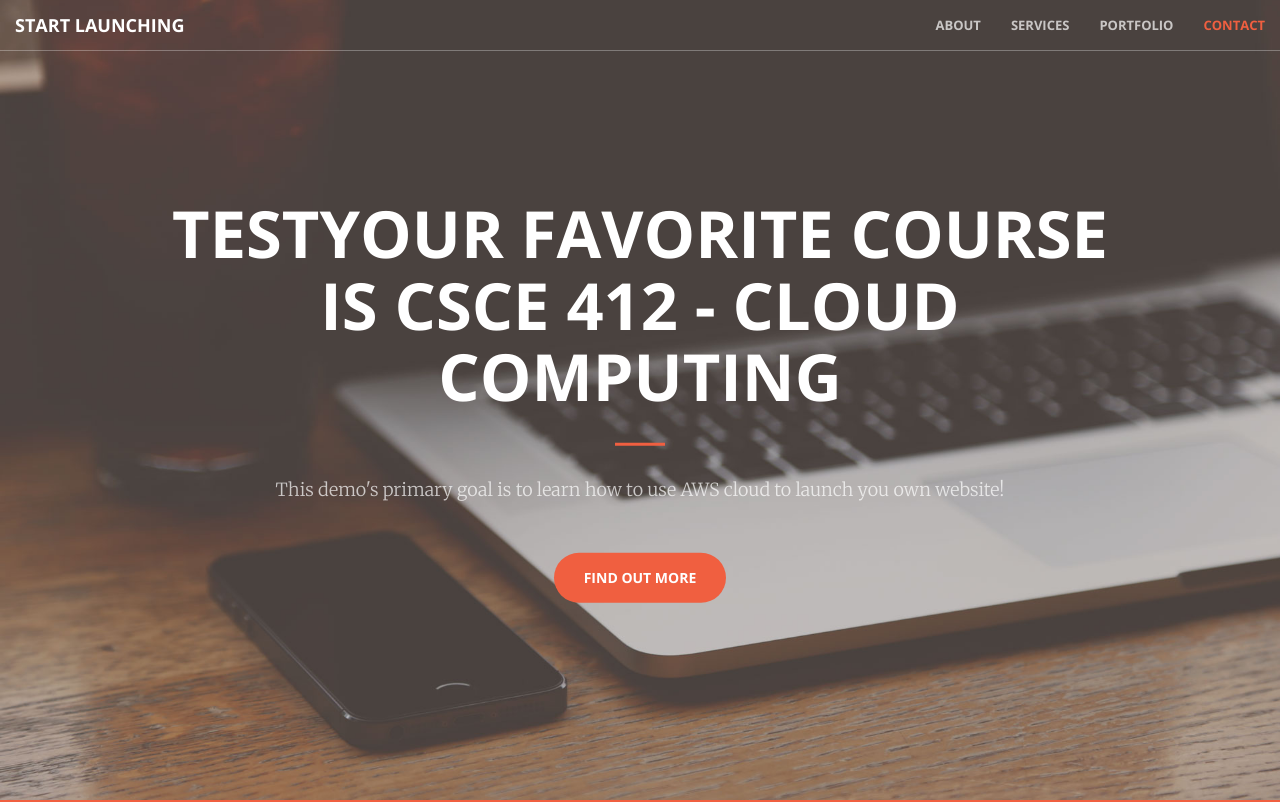
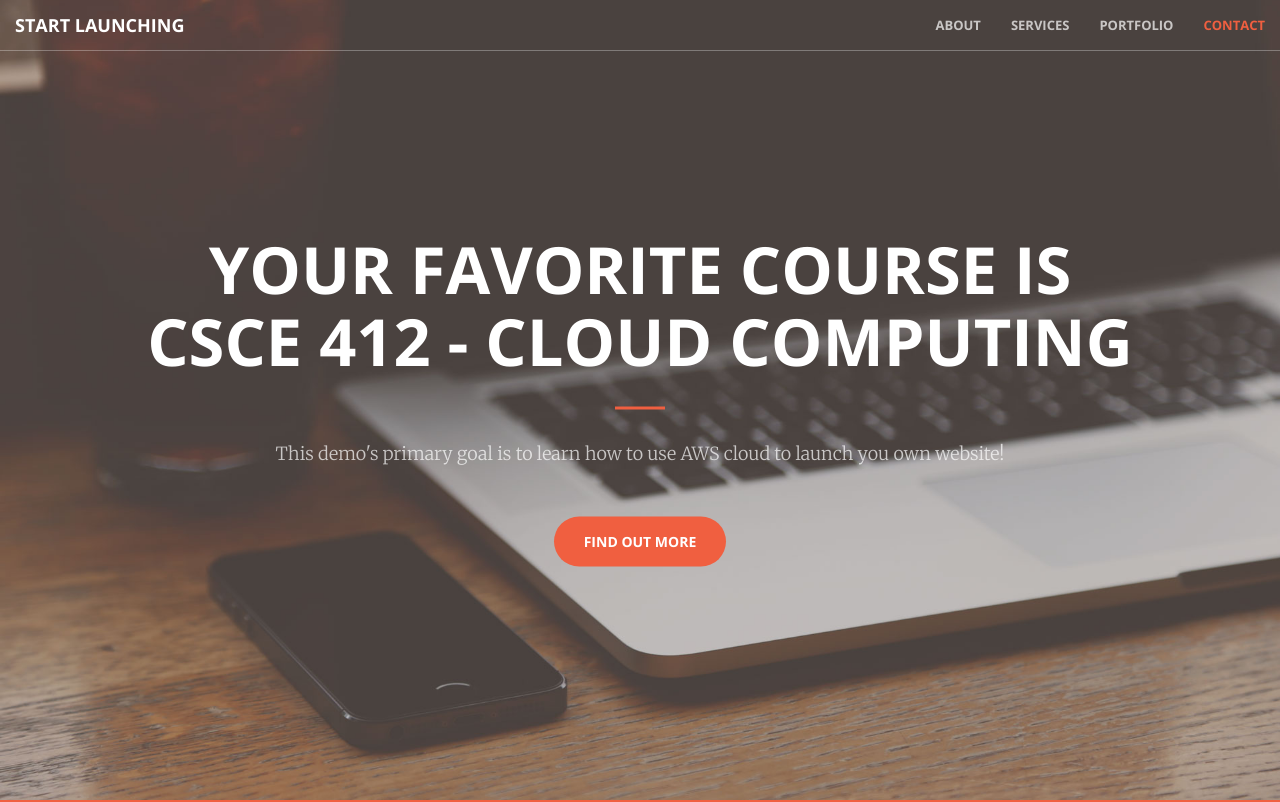
Before and after one commit to robbiec0720/Dynamic-Website, a plain HTML site: page index.html in a window 1280 px wide. Shown: the top 802 px of the page. Drawn offline with nearby package versions, Linux system fonts and the light colour scheme.

Commit message:
undo test

```diff
--- a/index.html
+++ b/index.html
@@ -74,7 +74,7 @@
     <header>
         <div class="header-content">
             <div class="header-content-inner">
-                <h1>TestYour Favorite Course is CSCE 412 - Cloud Computing</h1>
+                <h1>Your Favorite Course is CSCE 412 - Cloud Computing</h1>
                 <hr>
                 <p>This demo's primary goal is to learn how to use AWS cloud to launch you own website!</p>
                 <a href="#about" class="btn btn-primary btn-xl page-scroll">Find Out More</a>
```
